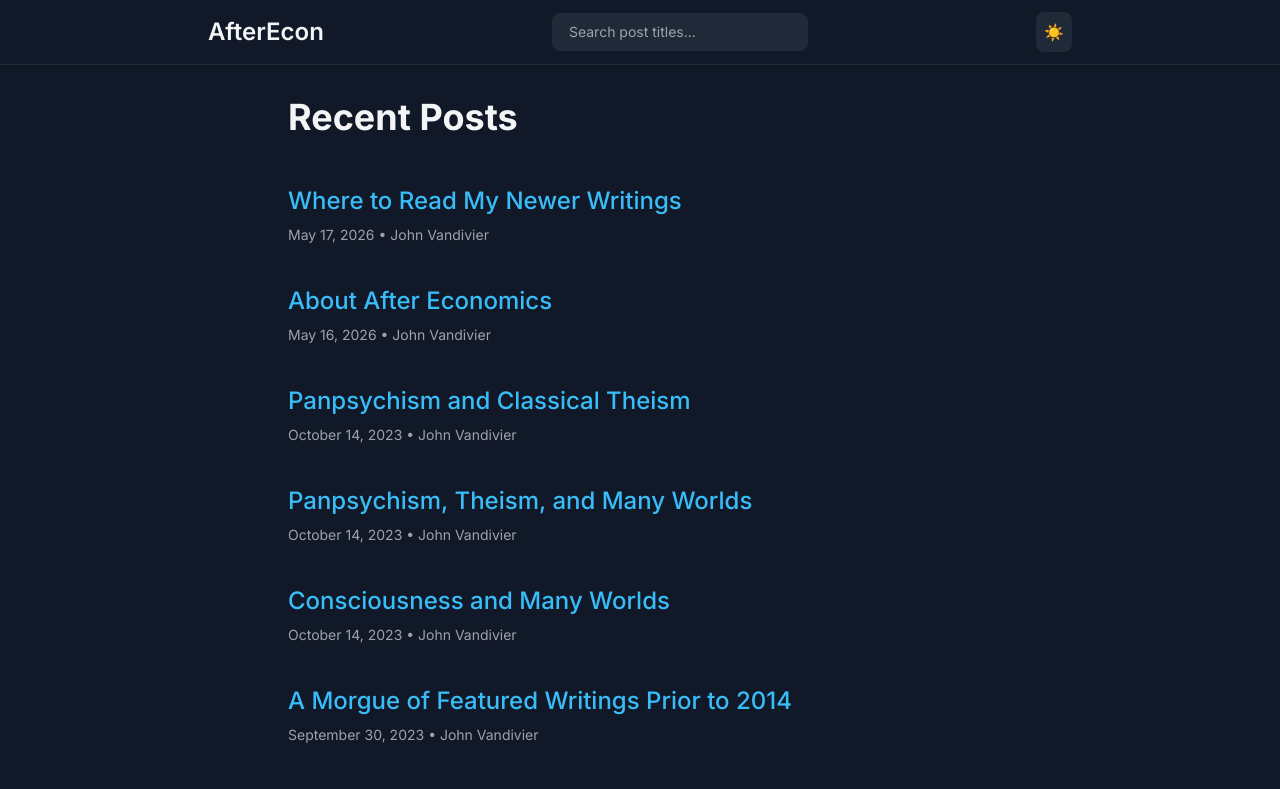
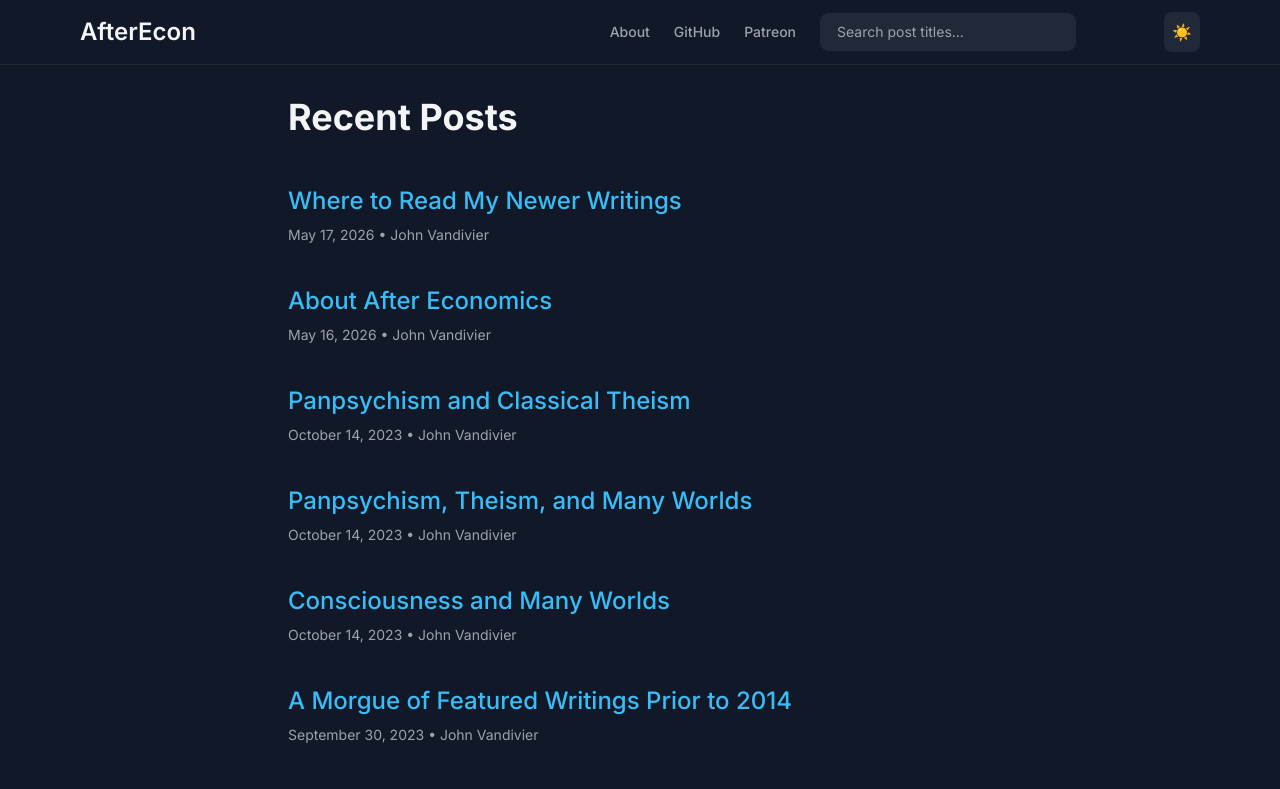
Before and after one commit to Vandivier/afterecon, a Next.js app: page / in a window 1280 px wide. Shown: the top 789 px of the page. Built offline with nearby package versions, Linux system fonts and the light colour scheme.

Commit message:
feat: some links to heading

```diff
--- a/components/Footer.tsx
+++ b/components/Footer.tsx
@@ -6,31 +6,7 @@ const Footer = () => {
   return (
     <footer className="mt-12 border-t border-gray-200 py-8 dark:border-gray-800">
       <div className="mx-auto max-w-screen-xl px-4 sm:px-6 lg:px-8">
-        <div className="flex flex-col items-center justify-between gap-4 sm:flex-row">
-          <div className="flex flex-wrap justify-center gap-6 text-sm font-medium text-gray-600 dark:text-gray-400">
-            <Link
-              href="/posts/2026-05-16-about-afterecon"
-              className="hover:text-sky-600 dark:hover:text-sky-400"
-            >
-              About
-            </Link>
-            <a
-              href="https://github.com/Vandivier/afterecon"
-              target="_blank"
-              rel="noopener noreferrer"
-              className="hover:text-sky-600 dark:hover:text-sky-400"
-            >
-              GitHub
-            </a>
-            <a
-              href="https://www.patreon.com/cw/johnvandivier"
-              target="_blank"
-              rel="noopener noreferrer"
-              className="hover:text-sky-600 dark:hover:text-sky-400"
-            >
-              Patreon
-            </a>
-          </div>
+        <div className="flex flex-col items-center justify-center gap-4">
           <p className="text-sm font-bold text-gray-500 dark:text-gray-500">
             &copy; {currentYear}{' '}
             <Link
--- a/components/Navbar.tsx
+++ b/components/Navbar.tsx
@@ -7,17 +7,44 @@ import Search from "./Search";
 export default function Navbar() {
   return (
     <nav className="sticky top-0 z-50 bg-sky-50 dark:bg-gray-900 shadow-sm border-b border-gray-200 dark:border-gray-800">
-      <div className="max-w-4xl mx-auto px-4 py-3 flex justify-between items-center gap-4">
+      <div className="max-w-6xl mx-auto px-4 py-3 flex justify-between items-center gap-4">
         <Link
           href="/"
           className="text-2xl font-semibold text-gray-800 dark:text-gray-100 hover:text-sky-600 dark:hover:text-sky-400 transition-colors shrink-0"
         >
           AfterEcon
         </Link>
-        <div className="flex-1 flex justify-center max-w-sm">
-          <Search />
+
+        <div className="flex flex-1 items-center justify-end gap-6">
+          <div className="hidden md:flex items-center gap-6 text-sm font-medium text-gray-600 dark:text-gray-400">
+            <Link
+              href="/posts/2026-05-17-where-to-read-newer-writings"
+              className="hover:text-sky-600 dark:hover:text-sky-400"
+            >
+              About
+            </Link>
+            <a
+              href="https://github.com/Vandivier/afterecon"
+              target="_blank"
+              rel="noopener noreferrer"
+              className="hover:text-sky-600 dark:hover:text-sky-400"
+            >
+              GitHub
+            </a>
+            <a
+              href="https://www.patreon.com/cw/johnvandivier"
+              target="_blank"
+              rel="noopener noreferrer"
+              className="hover:text-sky-600 dark:hover:text-sky-400"
+            >
+              Patreon
+            </a>
+          </div>
+          <div className="max-w-xs w-full">
+            <Search />
+          </div>
+          <ThemeToggle />
         </div>
-        <ThemeToggle />
       </div>
     </nav>
   );
```
Also changed, not shown: public/search-index.json.
